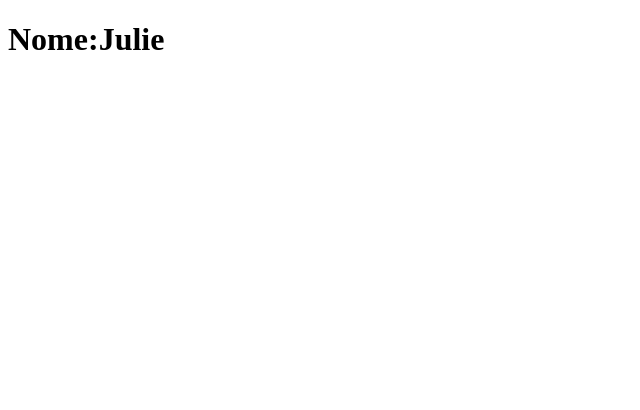
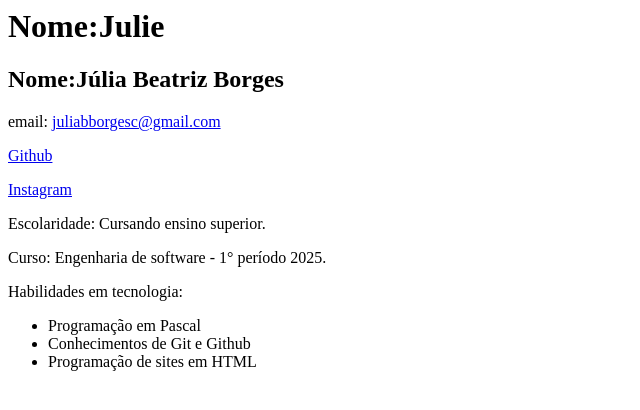
Before and after one commit to juliebe22/meu-site, a plain HTML site: page index.html in a window 1280 px wide. Shown: the whole page, without its empty margins (0-640 px from the left). Drawn offline with Linux system fonts and the light colour scheme.

Commit message:
Meu site update index.html

```diff
--- a/index.html
+++ b/index.html
@@ -1,11 +1,20 @@
-<!DOCTYPE html>
-<html lang="pt-br">
-<head>
-    <meta charset="UTF-8">
-    <meta name="viewport" content="width=device-width, initial-scale=1.0">
-    <title>Portifólio da Juh</title>
+ <title>Portifólio da Juh</title>
 </head>
 <body>
     <h1>Nome:Julie</h1>
+  <section>
+    <h1>Nome:Júlia Beatriz Borges</h1>
+    <p>email: <a href="juliabborgesc@gmail.com" target="_blank">juliabborgesc@gmail.com</a></p>
+    <p><a href="https://github.com/juliebe22" target="_blank">Github</a></p>
+    <p><a href="https://instagram.com/juuhstme" target="_blank">Instagram</a></p>
+    <p>Escolaridade: Cursando ensino superior.</p>
+    <p>Curso: Engenharia de software - 1° período 2025.</p>
+    <p>Habilidades em tecnologia:</p>
+    <ul>
+        <li>Programação em Pascal</li>
+        <li>Conhecimentos de Git e Github</li>
+        <li>Programação de sites em HTML</li>
+    </ul>
+  </section>
 </body>
 </html>
```
